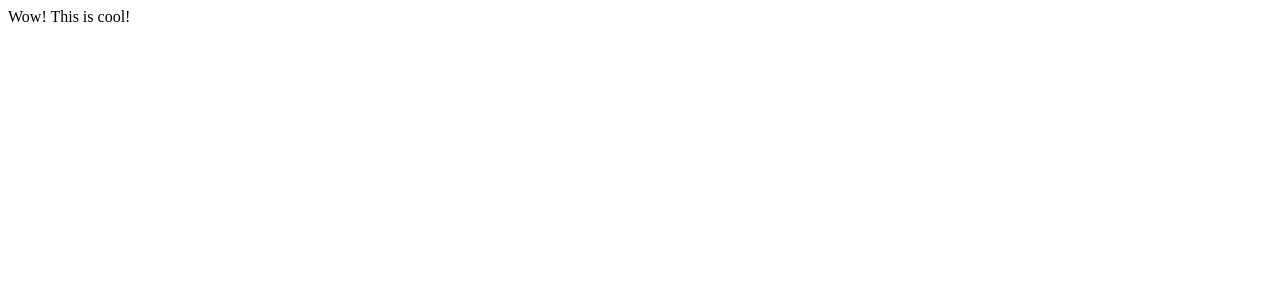
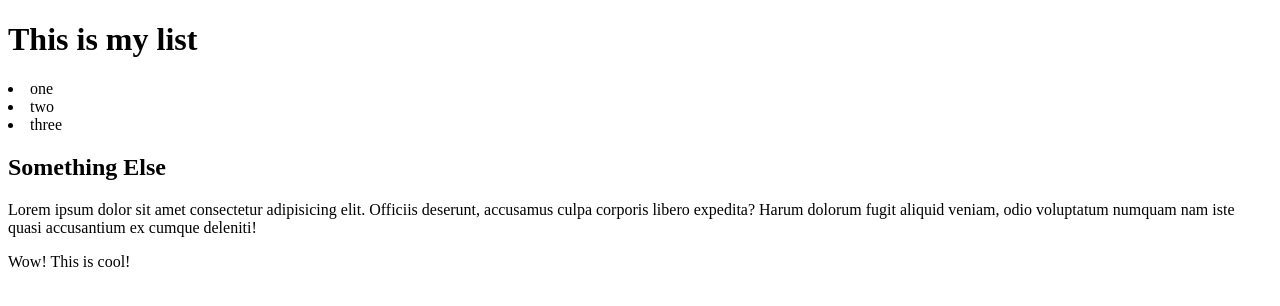
Before and after one commit to hamdishh/ub-practice-repo, a plain HTML site: page index.html in a window 1280 px wide. Drawn offline with Linux system fonts and the light colour scheme.

Commit message:
Update home page

```diff
--- a/index.html
+++ b/index.html
@@ -4,9 +4,19 @@
     <meta charset="UTF-8">
     <meta name="viewport" content="width=device-width, initial-scale=1.0">
     <title>Hello World!</title>
+    <link rel="stylesheet" href="./styles.css">
 </head>
 <body>
 <div class="container">
+<h1>This is my list</h1>
+    <ul></ul>
+    <li>one</li>
+    <li>two</li>
+    <li>three</li>
+</ul>
+    <h2>Something Else</h2>
+    <p>Lorem ipsum dolor sit amet consectetur adipisicing elit. Officiis deserunt, accusamus culpa corporis libero expedita? Harum dolorum fugit aliquid veniam, odio voluptatum numquam nam iste quasi accusantium ex cumque deleniti!</p>
+</ul>
     <div>Wow! This is cool!</div>
 </div>
 </body>
--- /dev/null
+++ b/styles.css
@@ -0,0 +1,4 @@
+h1 {
+font-size: 40px
+color: tomato;
+}
```
